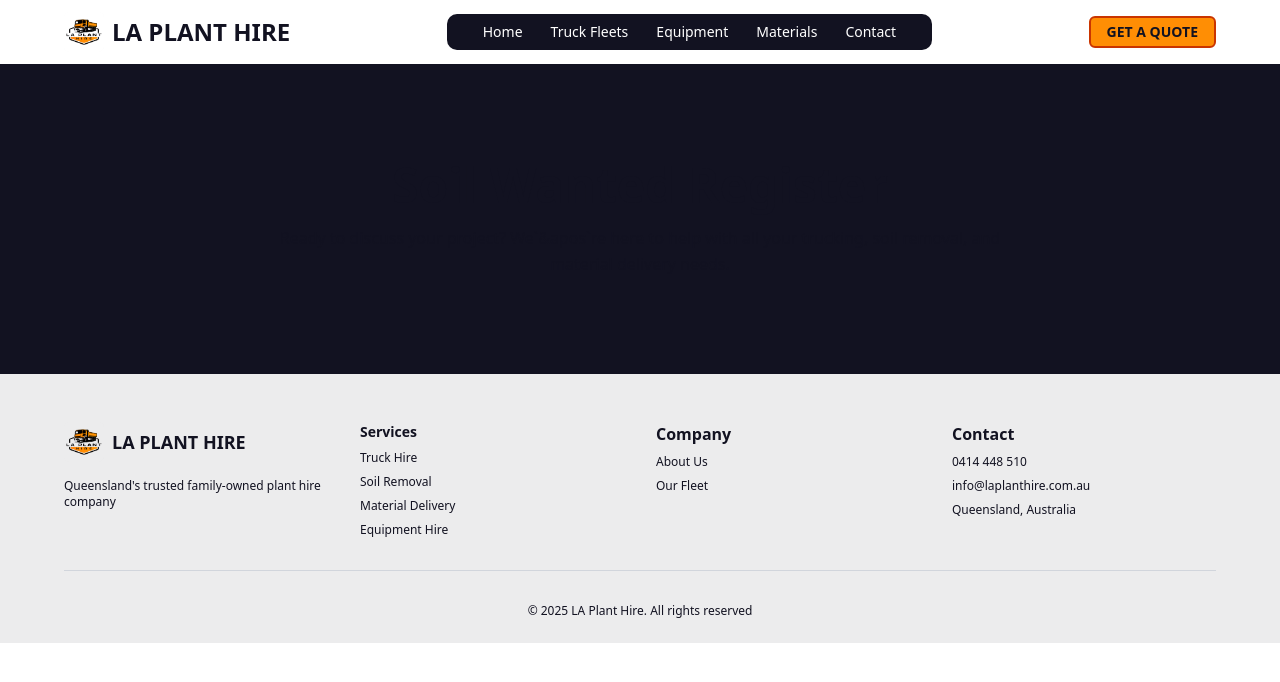
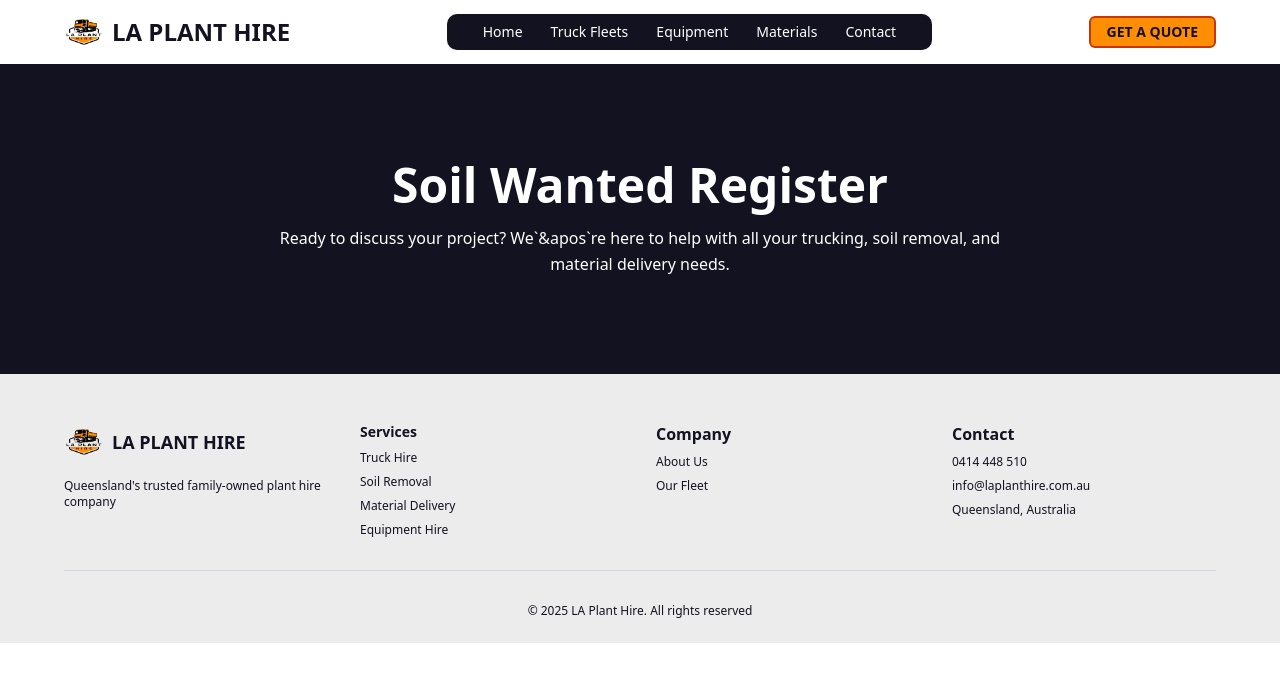
Before and after one commit to Rahul-Mallik-CSE/La-Plant-Hire, a Next.js app: page /contact in a window 1280 px wide. Shown: the top 682 px of the page. Built offline with nearby package versions, Linux system fonts and the light colour scheme.

Commit message:
feat: add textColor prop to CommonHero component for customizable text styling

```diff
--- a/src/app/contact/page.tsx
+++ b/src/app/contact/page.tsx
@@ -11,6 +11,7 @@
         title="Soil Wanted Register"
         description="Ready to discuss your project? We`&apos`re here to help with all your trucking, soil removal, and material delivery needs."
         bgColor="bg-[#121221]"
+        textColor="text-white"
       />
     </div>
   );
--- a/src/app/materials/page.tsx
+++ b/src/app/materials/page.tsx
@@ -11,6 +11,7 @@
         title="Materials We Supply"
         description="Sand, Gravel, Recycled Concrete, and Soil for All Your Projects."
         bgColor="bg-[#1E1614]"
+        textColor="text-white"
       />
     </div>
   );
--- a/src/components/common/CommonHero.tsx
+++ b/src/components/common/CommonHero.tsx
@@ -6,22 +6,28 @@
   title: string;
   description: string;
   bgColor?: string;
+  textColor?: string;
 }
 
 const CommonHero: React.FC<CommonHeroProps> = ({
   title,
   description,
   bgColor = "bg-background2",
+  textColor = "text-primary",
 }) => {
   return (
     <section
       className={`${bgColor} h-48 sm:h-56 md:h-[250px] lg:h-[300px] xl:h-[310px] flex justify-center items-center text-center`}
     >
       <div className="max-w-3xl mx-auto px-4">
-        <h1 className="text-lg sm:text-xl md:text-3xl lg:text-4xl xl:text-5xl font-bold text-primary mb-1 sm:mb-2 md:mb-4">
+        <h1
+          className={`text-lg sm:text-xl md:text-3xl lg:text-4xl xl:text-5xl font-bold ${textColor} mb-1 sm:mb-2 md:mb-4`}
+        >
           {title}
         </h1>
-        <p className="text-primary text-xs md:text-sm lg:text-base leading-relaxed">
+        <p
+          className={`${textColor} text-xs md:text-sm lg:text-base leading-relaxed`}
+        >
           {description}
         </p>
       </div>
```
